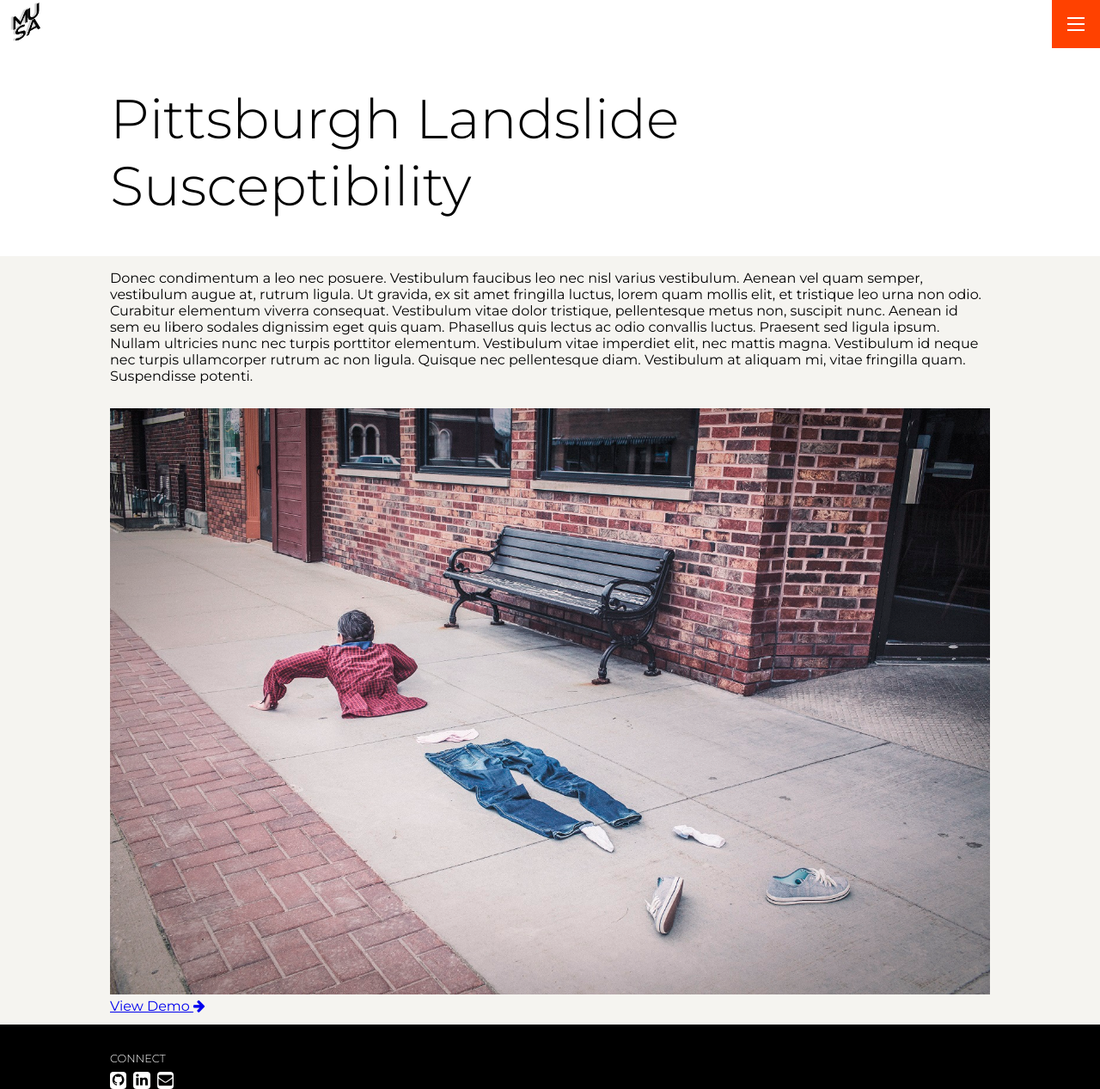
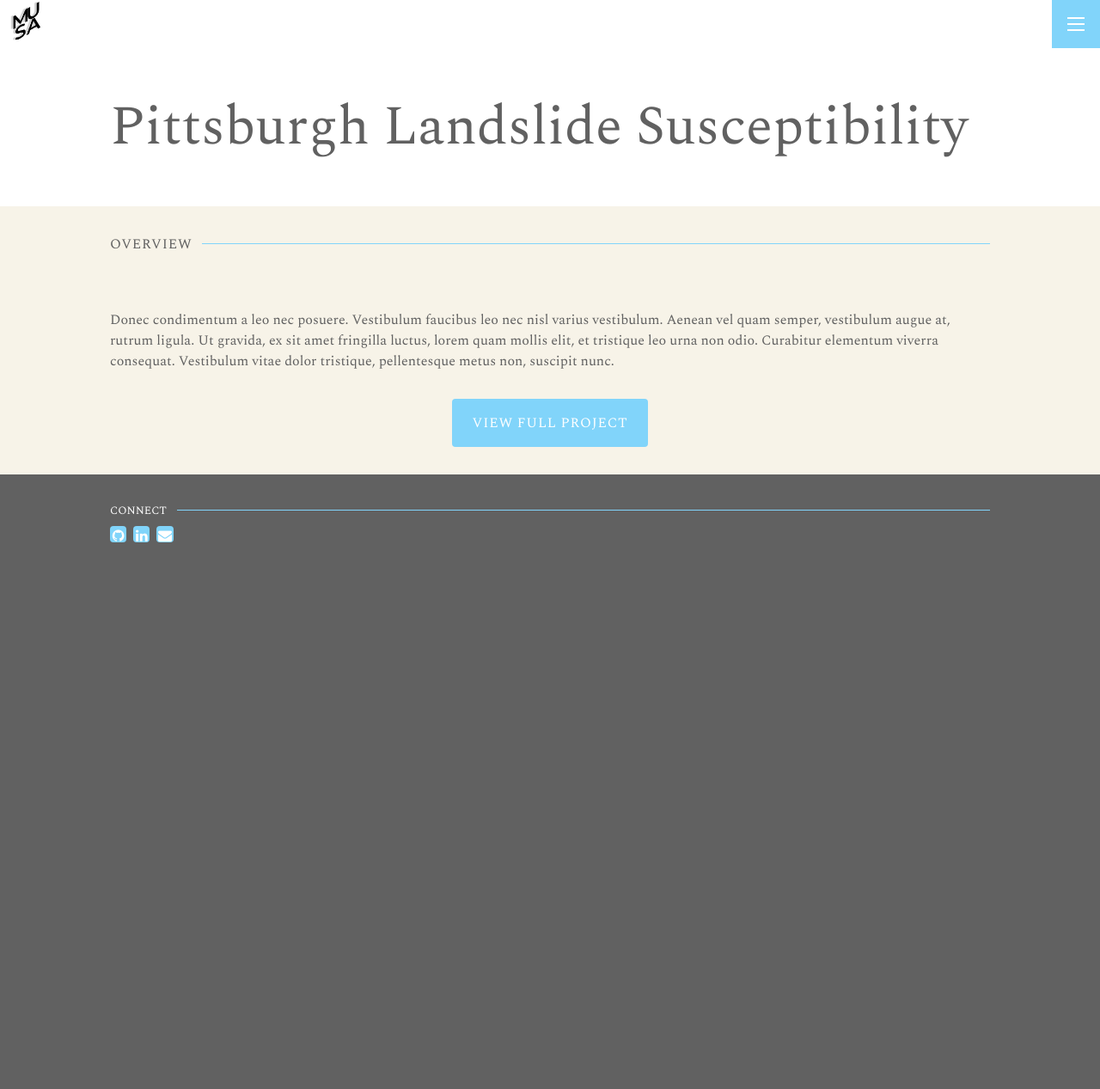
Before and after one commit to sihan-yu429/sihan-musa, a Jekyll site: the page built from _projects/proj-3.md, in a window 1280 px wide and 1267 px high. Shown: the whole window at 86% size. Built offline with Jekyll 4.4.1, drawn with Linux system fonts in a browser that asks for light colours.

Commit message:
change website color

```diff
--- a/_layouts/default.html
+++ b/_layouts/default.html
@@ -21,7 +21,7 @@
     <!-- Fonts from Google Fonts -->
     <link rel="preconnect" href="https://fonts.googleapis.com">
     <link rel="preconnect" href="https://fonts.gstatic.com" crossorigin>
-    <link href="https://fonts.googleapis.com/css2?family=Montserrat:wght@300;400;600;700;800&display=swap" rel="stylesheet">
+    <link href="https://fonts.googleapis.com/css2?family=Spectral:wght@200;300;400;600&display=swap" rel="stylesheet">
 
     <link rel="stylesheet" href="{{ '/assets/css/styles.css' | relative_url }}">
     <link rel="stylesheet" href="https://maxcdn.bootstrapcdn.com/font-awesome/4.7.0/css/font-awesome.min.css">
--- a/_projects/proj-3.md
+++ b/_projects/proj-3.md
@@ -4,6 +4,9 @@
 thumbnail: /assets/img/projects/proj-3/thumbnail.jpg
 ---
 
-Donec condimentum a leo nec posuere. Vestibulum faucibus leo nec nisl varius vestibulum. Aenean vel quam semper, vestibulum augue at, rutrum ligula. Ut gravida, ex sit amet fringilla luctus, lorem quam mollis elit, et tristique leo urna non odio. Curabitur elementum viverra consequat. Vestibulum vitae dolor tristique, pellentesque metus non, suscipit nunc. Aenean id sem eu libero sodales dignissim eget quis quam. Phasellus quis lectus ac odio convallis luctus. Praesent sed ligula ipsum. Nullam ultricies nunc nec turpis porttitor elementum. Vestibulum vitae imperdiet elit, nec mattis magna. Vestibulum id neque nec turpis ullamcorper rutrum ac non ligula. Quisque nec pellentesque diam. Vestibulum at aliquam mi, vitae fringilla quam. Suspendisse potenti.
+## Overview
+Donec condimentum a leo nec posuere. Vestibulum faucibus leo nec nisl varius vestibulum. Aenean vel quam semper, vestibulum augue at, rutrum ligula. Ut gravida, ex sit amet fringilla luctus, lorem quam mollis elit, et tristique leo urna non odio. Curabitur elementum viverra consequat. Vestibulum vitae dolor tristique, pellentesque metus non, suscipit nunc.
 
-{% include image.html url="http://www.gratisography.com" image="projects/proj-3/clothes.jpg" %}
+<div style="text-align: center; margin: 2rem 0;">
+  <a href="#" class="button">View Full Project</a>
+</div>
--- a/_sass/musa-website-mimic.scss
+++ b/_sass/musa-website-mimic.scss
@@ -6,13 +6,16 @@
   --col-spacing: var(--spacing);
   --col-width: calc((100% - (var(--col-count) - 1) * var(--col-spacing)) / var(--col-count));
 
-  --color-accent: #FF4100;
-  --color-highlight: #F5F4F0;
+  --color-accent: #81D4FA;
+  --color-secondary: #b3e5fc;
+  --color-text: #616161;
+  --color-highlight: #f7f3e8;
 
   --header-size: 3.5rem;
   --header-z-index: 10;
 
-  font-family: 'Montserrat', sans-serif;
+  font-family: 'Spectral', serif;
+  font-weight: 200;
   padding: 0;
   margin: 0;
 }
@@ -21,7 +24,8 @@ body {
   margin: 0;
   padding: 0;
   padding-top: var(--header-size);
-  background-color: black;
+  background-color: var(--color-text);
+  color: var(--color-text);
 }
 
 .site-container {
@@ -48,11 +52,11 @@ main {
 footer {
   padding-top: var(--spacing);
   padding-bottom: calc(var(--spacing) * 4);
-  background-color: black;
+  background-color: var(--color-text);
   color: white;
 
   .social-media-label {
-    font-weight: 300;
+    font-weight: 200;
     font-size: 0.8rem;
     margin-bottom: 0.5rem;
     letter-spacing: initial;
@@ -64,8 +68,8 @@ footer {
     height: 1.2rem;
     border-radius: 4px;
     margin-right: 0.25rem;
-    background-color: white;
-    color: black;
+    background-color: var(--color-accent);
+    color: white;
     text-align: center;
   }
 }
@@ -73,13 +77,13 @@ footer {
 // This h1 represents the page title
 h1 {
   font-size: 4rem;
-  font-weight: 300;
+  font-weight: 200;
 }
 
 // There may be other h1 elements in the main content, so we need to
 // distinguish them from the page title.
 main h1 {
-  border-left: 1px solid var(--color-accent);
+  border-left: 3px solid var(--color-accent);
   padding: var(--spacing);
   margin-left: calc(-1 * var(--spacing));
   font-size: 2rem;
@@ -90,7 +94,7 @@ h2 {
   justify-content: flex-start;
   align-items: center;
   font-size: 1rem;
-  font-weight: 700;
+  font-weight: 400;
   text-transform: uppercase;
   letter-spacing: 0.05rem;
   margin-top: 2rem;
@@ -103,7 +107,7 @@ h2::after {
   -webkit-flex-grow: 1;
   flex-grow: 1;
   display: block;
-  background-color: #000;
+  background-color: var(--color-accent);
   margin-left: var(--spacing);
 }
 
@@ -117,22 +121,25 @@ h2::after {
   width: 1px;
 }
 
-.button {
+.button, .btn {
   display: inline-block;
   padding: 1rem 1.5rem;
-  background-color: black;
+  background-color: var(--color-accent);
   text-decoration: none;
   color: white;
   font-size: 1rem;
-  font-weight: 700;
+  font-weight: 400;
   text-transform: uppercase;
   letter-spacing: 0.05rem;
+  border-radius: 4px;
   transition: background-color 0.2s ease-in-out,
-              color 0.2s ease-in-out;
+              color 0.2s ease-in-out,
+              transform 0.2s ease-in-out;
 
   &:hover {
-    background-color: var(--color-accent);
-    color: black;
+    background-color: var(--color-secondary);
+    color: var(--color-text);
+    transform: translateY(-2px);
   }
 }
 
@@ -169,7 +176,12 @@ h2::after {
   background-color: var(--color-accent);
   cursor: pointer;
   transition: width 0.2s ease-in-out,
-              padding-left 0.2s ease-in-out;
+              padding-left 0.2s ease-in-out,
+              background-color 0.2s ease-in-out;
+
+  &:hover {
+    background-color: var(--color-secondary);
+  }
 
   // Counterintuitively, this is the transition-delay when transitioning TO
   // this state.
@@ -237,16 +249,21 @@ h2::after {
   box-sizing: border-box;
   padding: calc(var(--spacing) * 4) var(--spacing);
   transform: translateY(-100%);
-  background-color: black;
+  background-color: var(--color-text);
   transition: transform 0.2s ease-in-out;
 
   a {
     display: block;
     margin-bottom: calc(var(--spacing) * 2);
     font-size: 1.25rem;
-    font-weight: 700;
+    font-weight: 300;
     text-decoration: none;
     color: white;
+    transition: color 0.2s ease-in-out;
+
+    &:hover {
+      color: var(--color-accent);
+    }
   }
 }
 
@@ -317,13 +334,13 @@ h2::after {
 .project-label {
   display: block;
   font-size: 1.2rem;
-  font-weight: 600;
+  font-weight: 400;
 }
 
 .project-link:hover {
   .project-thumbnail-wrapper::before {
     border-top-color: var(--color-accent);
-    background-color: rgba(255, 255, 255, 0.25)
+    background-color: rgba(129, 212, 250, 0.15)
   }
 
   .project-link-arrow {
```
Also changed, not shown: _projects/proj-4.md (+5 -2 lines), _projects/proj-5.md (+5 -2 lines).
